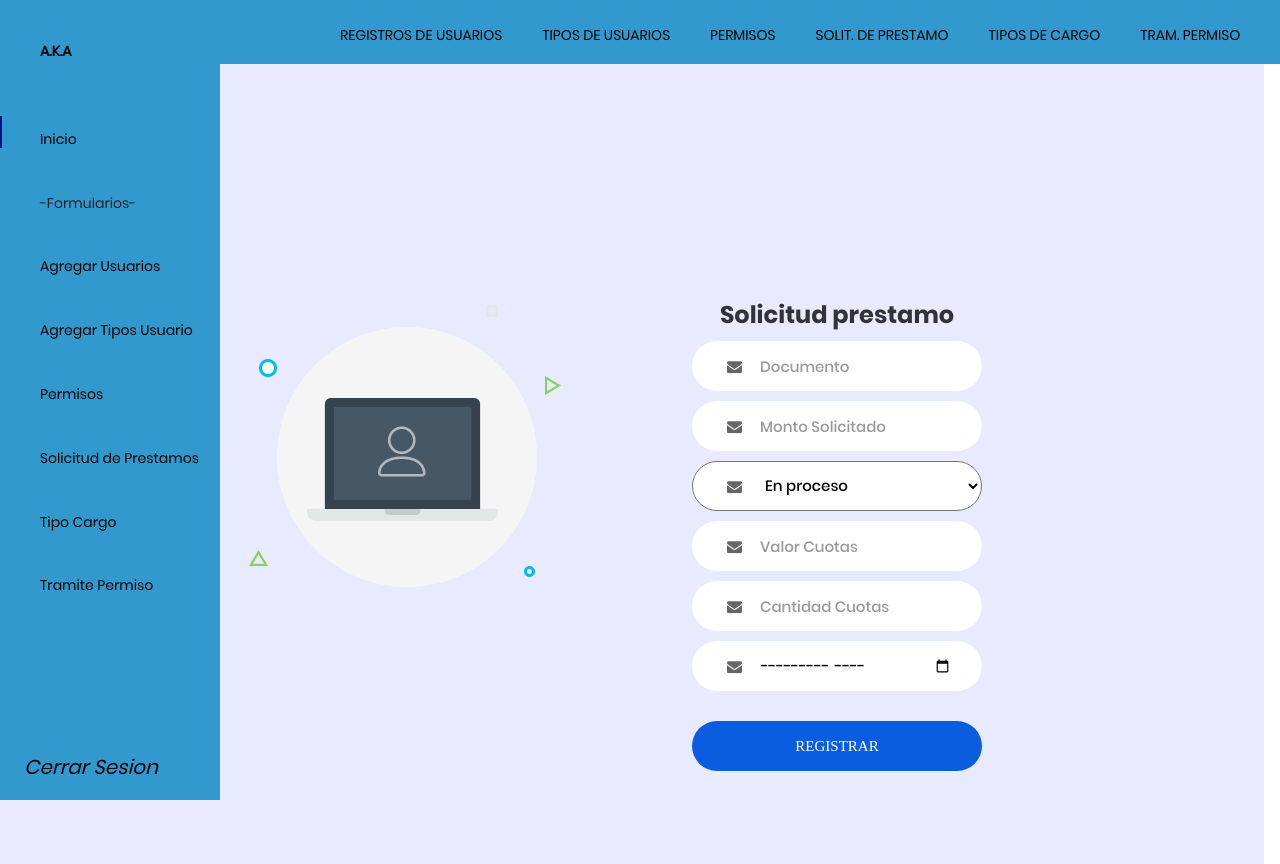
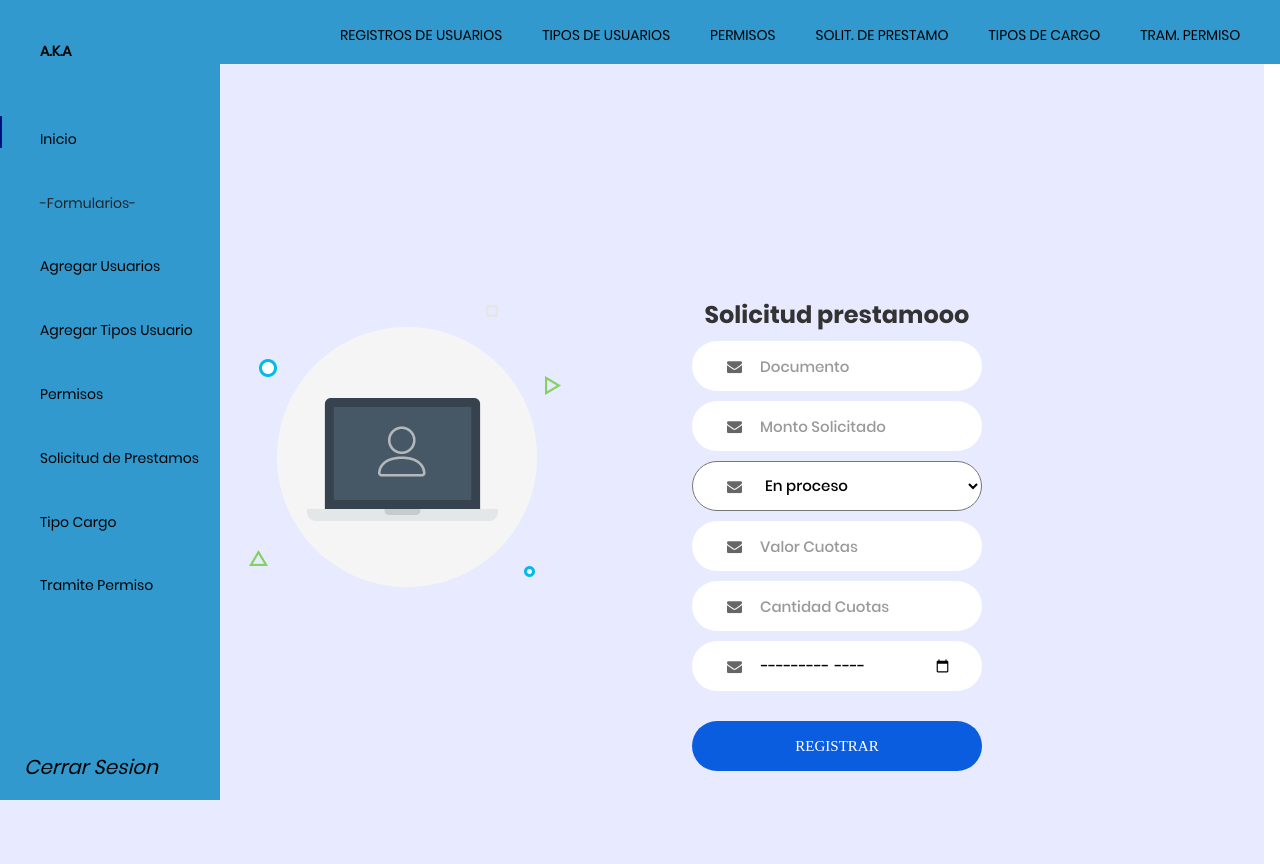
Before and after one commit to Donoso05/RH-Software, a PHP site: page /admin/solic_prestamo.php in a window 1280 px wide. Run offline with PHP 8.4, Linux system fonts and the light colour scheme; a user stored in the database is signed in; data comes from the database, SQL or seed files in the repository; some web fonts are replaced.

Commit message:
cambio solic_prestamo.php

```diff
--- a/admin/solic_prestamo.php
+++ b/admin/solic_prestamo.php
@@ -87,7 +87,7 @@
 
 				<form class="login100-form validate-form" method="post">
 					<span class="login100-form-title">
-						Solicitud prestamo
+						Solicitud prestamooo
 					</span>
 
 					<div class="wrap-input100" style="display: none;">
```
